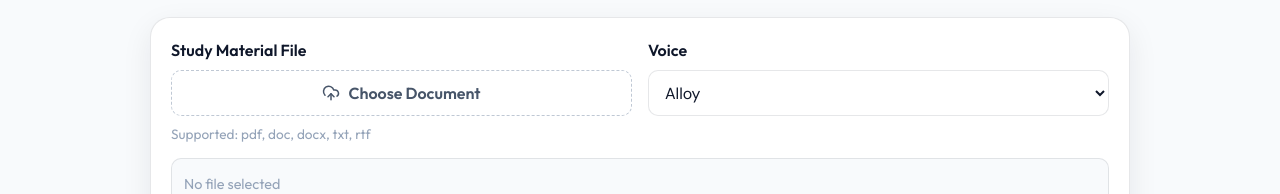
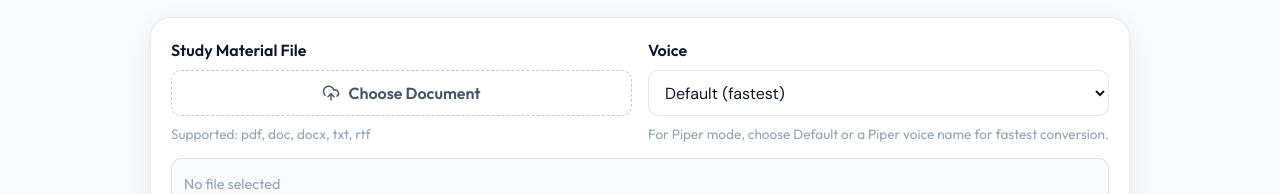
Before and after one commit to srujanreddynadipi/Rebook_MicroServices, a React (Vite) app in the folder frontend/: page /books/audiobook in a window 1280 px wide. Shown: the part 187-381 px from the top of the page. Built offline with nearby package versions, Linux system fonts and the light colour scheme; no server answers; sample sign-in values are in the browser's storage.

Commit message:
Fix audiobook timeout and tune Piper conversion speed

```diff
--- a/frontend/src/api/bookApi.js
+++ b/frontend/src/api/bookApi.js
@@ -114,6 +114,7 @@ export const convertDocumentToAudiobook = ({ file, voice }) => {
     .post(`${BOOKS_BASE}/study-material/audiobook${query}`, formData, {
       headers: { 'Content-Type': 'multipart/form-data' },
       responseType: 'blob',
+      timeout: 300000,
     })
     .then((res) => {
       let fileName = 'audiobook.mp3';
--- a/frontend/src/pages/books/AudiobookPage.jsx
+++ b/frontend/src/pages/books/AudiobookPage.jsx
@@ -16,9 +16,9 @@ function humanFileSize(bytes) {
 
 export default function AudiobookPage() {
   const [file, setFile] = useState(null);
-  const [voice, setVoice] = useState('alloy');
+  const [voice, setVoice] = useState('');
   const [audioUrl, setAudioUrl] = useState('');
-  const [audioFileName, setAudioFileName] = useState('audiobook.mp3');
+  const [audioFileName, setAudioFileName] = useState('audiobook.wav');
 
   const fileExt = useMemo(() => {
     if (!file?.name) return '';
@@ -35,7 +35,7 @@ export default function AudiobookPage() {
       }
       const nextUrl = URL.createObjectURL(blob);
       setAudioUrl(nextUrl);
-      setAudioFileName(fileName || 'audiobook.mp3');
+      setAudioFileName(fileName || 'audiobook.wav');
       toast.success('Audiobook generated successfully');
     },
     onError: (err) => {
@@ -153,6 +153,8 @@ export default function AudiobookPage() {
                   fontFamily: "'DM Sans', sans-serif",
                 }}
               >
+                <option value="">Default (fastest)</option>
+                <option value="en_US-lessac-medium">English (Lessac Medium)</option>
                 <option value="alloy">Alloy</option>
                 <option value="echo">Echo</option>
                 <option value="fable">Fable</option>
@@ -160,6 +162,9 @@ export default function AudiobookPage() {
                 <option value="nova">Nova</option>
                 <option value="shimmer">Shimmer</option>
               </select>
+              <p style={{ marginTop: 8, fontSize: '0.85rem', color: 'var(--text-muted)' }}>
+                For Piper mode, choose Default or a Piper voice name for fastest conversion.
+              </p>
             </div>
           </div>
 
```
Also changed, not shown: 2 other files (tests, documents, lock files or other folders).
